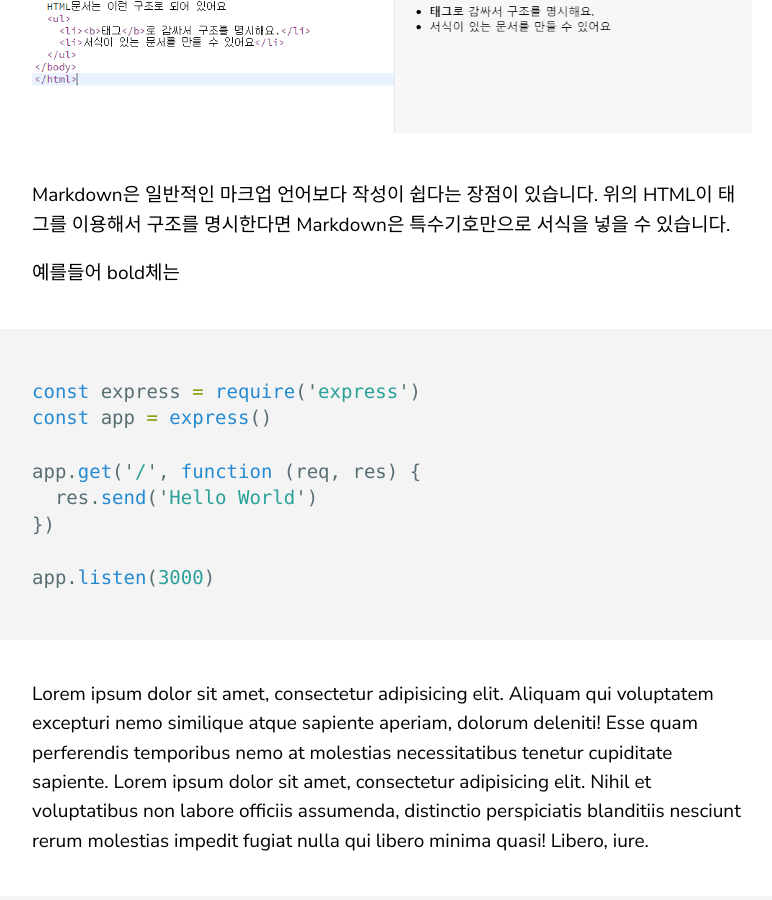
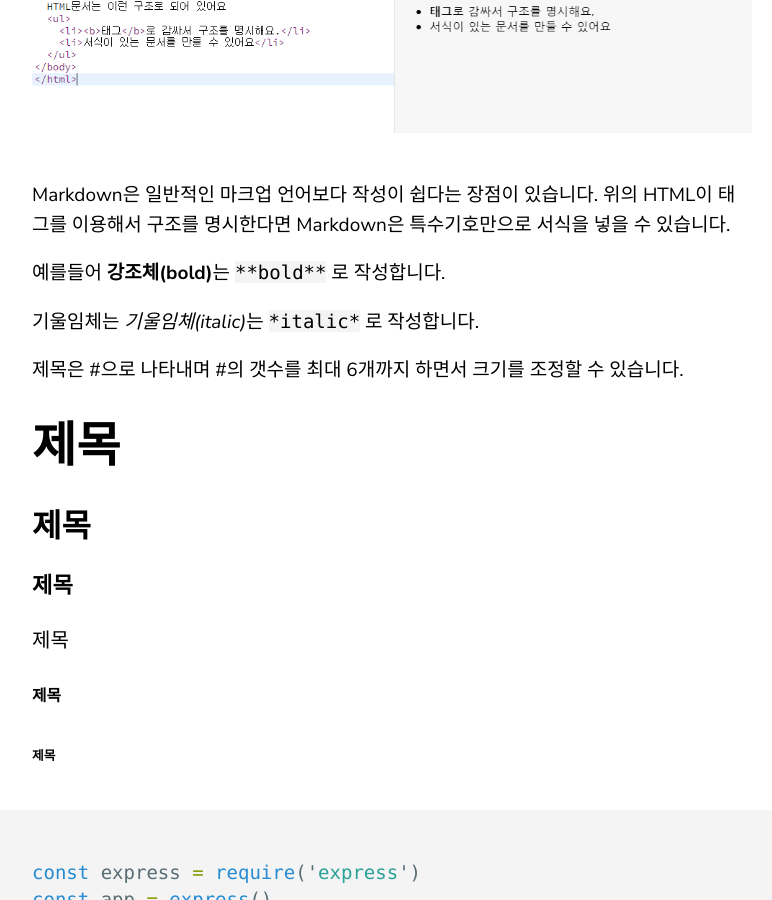
Before and after one commit to LeeJuYeop/LeeJuYeop.github.io, a Jekyll site: the page built from _posts/2021-12-16-Markdown-post.markdown, in a window 1280 px wide and 900 px high, scrolled down 920 px. Shown: the whole window, without its empty margins (68-840 px from the left). Built offline with Jekyll 4.4.1, drawn with Linux system fonts in a browser that asks for light colours; comment, search, counter and statistics services are not loaded.

```diff
--- a/_posts/2021-12-16-Markdown-post.markdown
+++ b/_posts/2021-12-16-Markdown-post.markdown
@@ -17,7 +17,17 @@ comments: true
 Markdown은 일반적인 마크업 언어보다 작성이 쉽다는 장점이 있습니다. 위의 HTML이 태그를 이용해서 구조를 명시한다면 Markdown은 특수기호만으로 서식을 넣을 수 있습니다.
 
 
-예를들어 bold체는
+예를들어 **강조체(bold)**는 `**bold**` 로 작성합니다.
+
+기울임체는 *기울임체(italic)*는 `*italic*` 로 작성합니다.
+
+제목은 #으로 나타내며 #의 갯수를 최대 6개까지 하면서 크기를 조정할 수 있습니다.
+# 제목
+## 제목
+### 제목
+#### 제목
+##### 제목
+###### 제목
 
 
 
```
